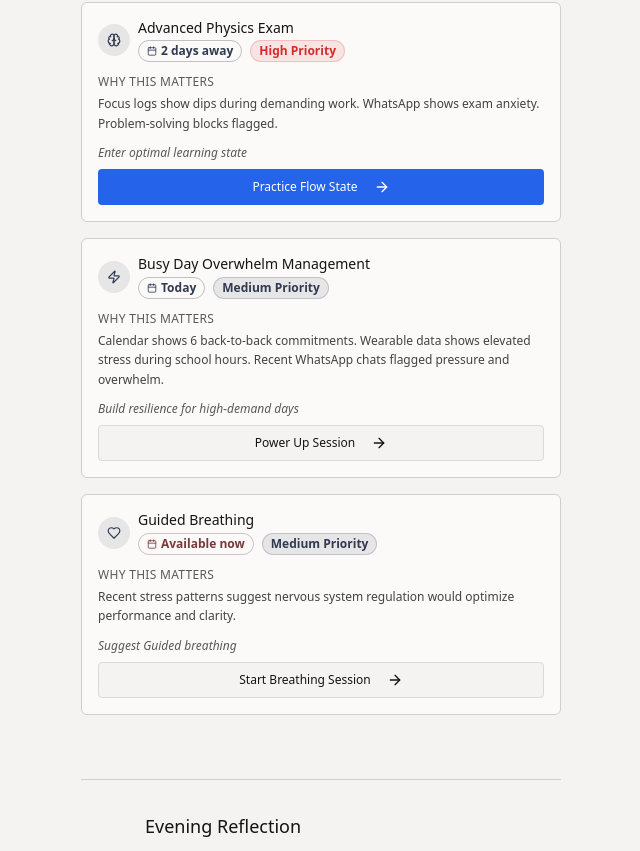
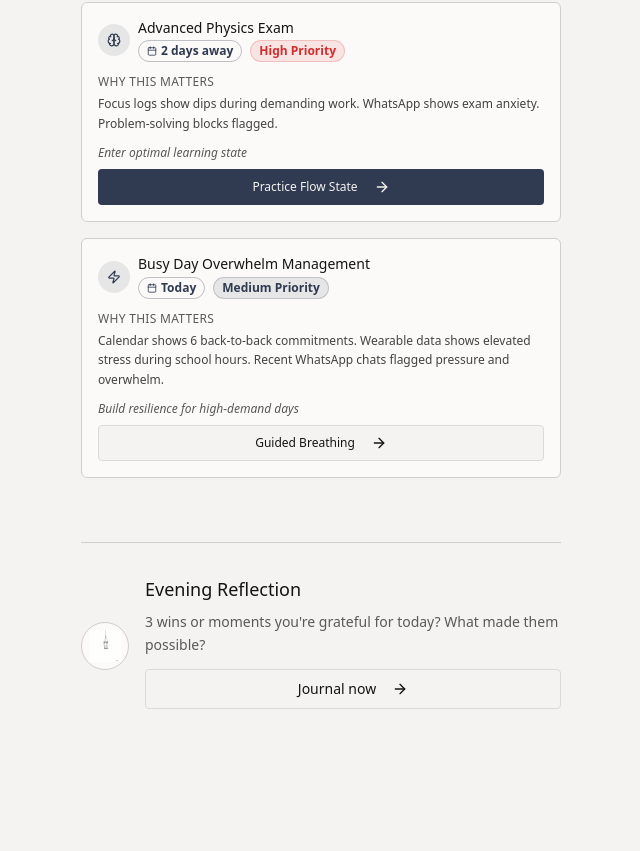
Before and after one commit to Shukrita-Puri/MindModule_SeniorLeader_B2C_Final, a React (Vite) app: page /executive-home in a window 1280 px wide. Shown: the part 879-1730 px from the top of the page, without its empty margins (319-959 px from the left). Built offline with nearby package versions, Linux system fonts and the light colour scheme.

Commit message:
Refactor Today's Priorities
Remove Guided Breathing, rename and relink the Busy Day button, and standardize button colors.

```diff
--- a/src/pages/ExecutiveHome.tsx
+++ b/src/pages/ExecutiveHome.tsx
@@ -112,22 +112,7 @@ const ExecutiveHome = () => {
       category: "Performance Optimization",
       icon: Zap,
       suggestion: "Build resilience for high-demand days",
-      actionLabel: "Power Up Session",
-      route: "/recalibrate/power-up",
-      urgency: "medium"
-    });
-
-    // Always include Guided Breathing as fourth priority
-    priorities.push({
-      id: 4,
-      title: "Guided Breathing",
-      timeHorizon: "Available now",
-      tagType: "wellbeing",
-      whyMatters: "Recent stress patterns suggest nervous system regulation would optimize performance and clarity.",
-      category: "Emotional Regulation",
-      icon: Heart,
-      suggestion: "Suggest Guided breathing",
-      actionLabel: "Start Breathing Session",
+      actionLabel: "Guided Breathing",
       route: "/recalibrate/breathing",
       urgency: "medium"
     });
@@ -277,11 +262,7 @@ const ExecutiveHome = () => {
                     size="sm"
                     variant={priority.urgency === 'high' ? 'default' : 'outline'}
                     onClick={() => navigate(priority.route)}
-                    className={`text-xs w-full py-2 ${
-                      priority.id === 1 ? 'bg-purple-600 hover:bg-purple-700 text-white' :
-                      priority.id === 2 ? 'bg-blue-600 hover:bg-blue-700 text-white' :
-                      ''
-                    }`}
+                    className="text-xs w-full py-2"
                   >
                     {priority.actionLabel}
                     <ArrowRight size={12} className="ml-2" />
```
